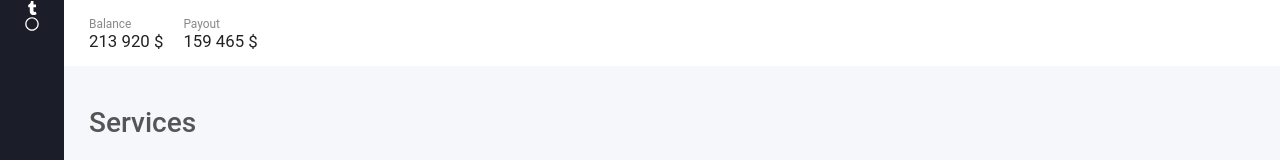
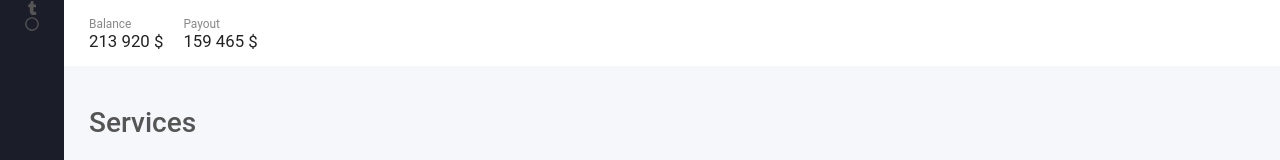
Before and after one commit to ushawadhwani/clip-board-test, a React (Create React App) app in the folder frontend-prototype/: page / in a window 1280 px wide. Shown: the top 160 px of the page. Built offline with nearby package versions, Linux system fonts and the light colour scheme; what react-material-toast would draw is missing.

Commit message:
font color

```diff
--- a/frontend-prototype/src/assets/css/style.css
+++ b/frontend-prototype/src/assets/css/style.css
@@ -327,11 +327,13 @@ button {
   float: right;
 }
 .tumlr {
-  color: "#fff";
 }
 
 .circle {
-  color: "#fff";
+}
+
+.fa-color {
+  color: "#ffffff";
 }
 
 @media (max-width: 767px) {
--- a/frontend-prototype/src/components/LeftMenu.js
+++ b/frontend-prototype/src/components/LeftMenu.js
@@ -6,10 +6,10 @@ export default function LeftMenu() {
   return (
     <div class="sidebar">
       <div className="tumlr">
-        <FontAwesomeIcon icon={faTumblr} style={{ color: "#ffffff" }} />
+        <FontAwesomeIcon icon={faTumblr} className="fa-color" />
       </div>
       <div className="circle">
-        <FontAwesomeIcon icon={faCircle} style={{ color: "#ffffff" }} />
+        <FontAwesomeIcon icon={faCircle} className="fa-color" />
       </div>
     </div>
   );
```
